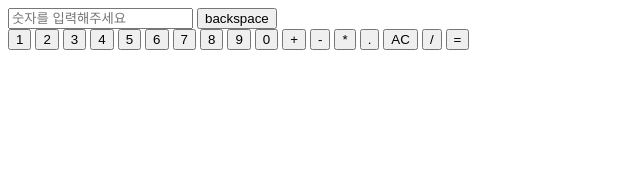
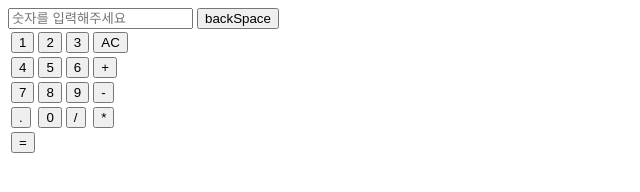
Before and after one commit to hyunjun9788/javascript-calculator-prac, a website: page index.html in a window 1280 px wide. Shown: the whole page, without its empty margins (0-640 px from the left). Drawn offline with Linux system fonts and the light colour scheme.

Commit message:
chore: table 태그 적용

```diff
--- a/index.html
+++ b/index.html
@@ -10,40 +10,81 @@
     <title>Document</title>
   </head>
   <body>
-    <div class="calculator">
+    <div class="container">
       <input
         class="display"
         placeholder="숫자를 입력해주세요"
         type="text"
         readonly
       />
-      <button onclick="onClickBackspace()">backspace</button>
-      <div>
-        <button onclick="onClickNumber('1')">1</button>
-        <button onclick="onClickNumber('2')">2</button>
-        <button onclick="onClickNumber('3')">3</button>
+      <button onclick="onClickBackspace()">backSpace</button></div>
+      <table>
+        <tbody>
+          <tr>
+            <td>
+              <button onclick="onClickNumber('1')">1</button>
+            </td>
+            <td>
+              <button onclick="onClickNumber('2')">2</button>
+            </td>
+            <td>
+              <button onclick="onClickNumber('3')">3</button>
+            </td>
+            <td>
+              <button onclick="onClickReset()">AC</button>
+            </td>
+          </tr>
+          <tr>
+            <td>
+              <button onclick="onClickNumber('4')">4</button>
+            </td>
+            <td>
+              <button onclick="onClickNumber('5')">5</button>
+            </td>
+            <td>
+              <button onclick="onClickNumber('6')">6</button>
+            </td>
+            <td>
+              <button onclick="onClickOperator('+')">+</button>
+            </td>
+          </tr>
+          <tr>
+            <td>
+              <button onclick="onClickNumber('7')">7</button>
+            </td>
+            <td>
+              <button onclick="onClickNumber('8')">8</button>
+            </td>
+            <td>
+              <button onclick="onClickNumber('9')">9</button>
+            </td>
+            <td>
+              <button onclick="onClickOperator('-')">-</button>
+            </td>
+          </tr>
+          <tr>
+            <td>
+              <button onclick="onClickDot()">.</button>
+            </td>
+            <td>
+              <button onclick="onClickNumber('0')">0</button>
+            </td>
+            <td>
+              <button onclick="onClickOperator('/')">/</button>
+            </td>
+            <td>
+              <button onclick="onClickOperator('*')">*</button>
+            </td>
+          </tr>
+          <tr>
+            <td colspan="4">
+              <button onclick="onClickResult('=')">=</button>
+            </td>
+          </tr>
+        </tbody>
+      </table>
+    </div>
 
-        <button onclick="onClickNumber('4')">4</button>
-        <button onclick="onClickNumber('5')">5</button>
-        <button onclick="onClickNumber('6')">6</button>
-
-        <button onclick="onClickNumber('7')">7</button>
-        <button onclick="onClickNumber('8')">8</button>
-        <button onclick="onClickNumber('9')">9</button>
-
-        <button onclick="onClickNumber('0')">0</button>
-
-        <button onclick="onClickOperator('+')">+</button>
-        <button onclick="onClickOperator('-')">-</button>
-        <button onclick="onClickOperator('*')">*</button>
-
-        <button onclick="onClickDot()">.</button>
-        <button onclick="onClickReset()">AC</button>
-        <button onclick="onClickOperator('/')">/</button>
-
-        <button onclick="onClickResult('=')">=</button>
-      </div>
-    </div>
     <script>
       let currentValue = '';
       let firstInputValue = null;
```
